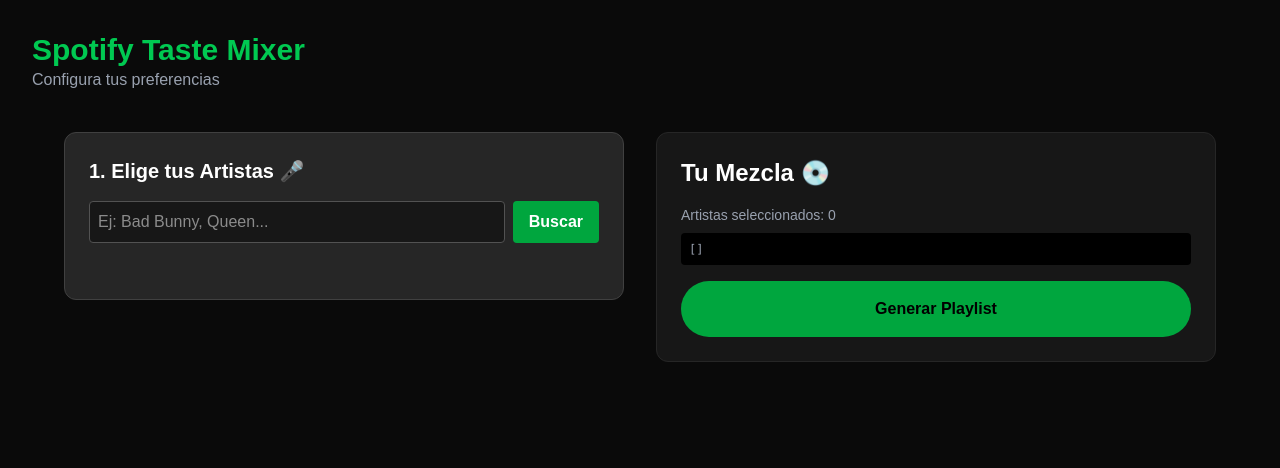
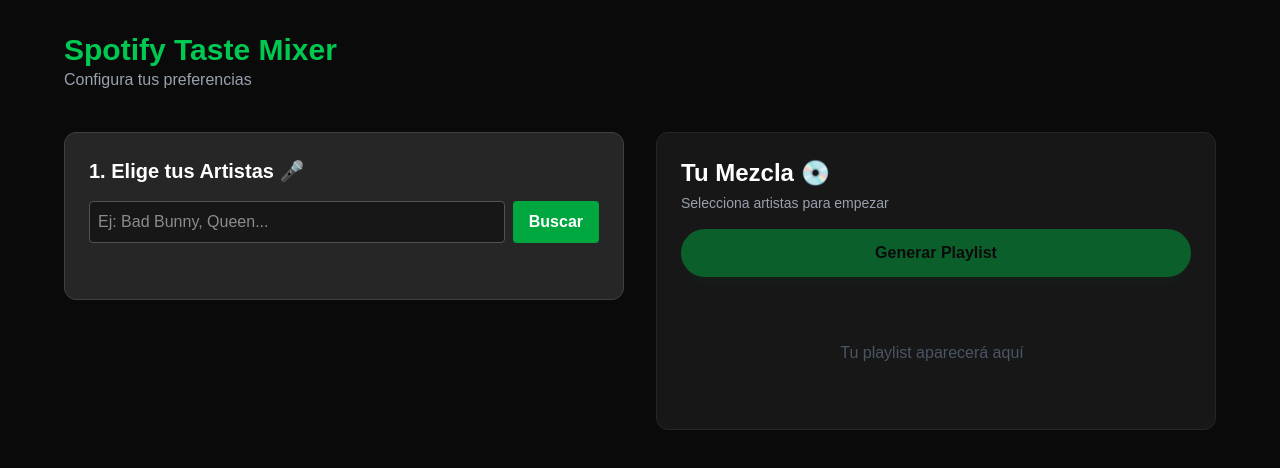
Before and after one commit to nataliatercero/PWEBspotifymix, a Next.js app: page /dashboard in a window 1280 px wide. Shown: the top 468 px of the page. Built offline with nearby package versions, Linux system fonts and the light colour scheme; sample sign-in values are in the browser's storage.

Commit message:
Logica de generacion de playlist y track card
Añadida función getArtistTopTracks. Creado componente TrackCard. Implementada lógica en Dashboard para buscar canciones de los artistas seleccionados, mezclarlas aleatoriamente y mostrarlas en la interfaz.

```diff
--- a/src/app/dashboard/page.js
+++ b/src/app/dashboard/page.js
@@ -1,14 +1,19 @@
 'use client';
+
 import { useEffect, useState } from 'react';
 import { useRouter } from 'next/navigation';
 import ArtistWidget from '@/components/widgets/ArtistWidget';
+import TrackCard from '@/components/TrackCard';
+import { getArtistTopTracks } from '@/lib/spotify';
 
 export default function Dashboard() {
   const router = useRouter();
   const [token, setToken] = useState(null);
 
-  // Estado para guardar lo que elija el usuario
+  // Estado de la aplicación
   const [misArtistas, setMisArtistas] = useState([]);
+  const [playlist, setPlaylist] = useState([]); // Aquí se guardan las canciones generadas
+  const [isGenerating, setIsGenerating] = useState(false);
 
   useEffect(() => {
     const t = localStorage.getItem('spotify_token');
@@ -16,39 +21,88 @@
     else setToken(t);
   }, [router]);
 
+  const handleGeneratePlaylist = async () => {
+    if (misArtistas.length === 0) return;
+    setIsGenerating(true);
+    setPlaylist([]); // Limpiar la lista anterior
+
+    try {
+      // Pedimos las Top Tracks de CADA artista seleccionado
+      const promises = misArtistas.map(artist => getArtistTopTracks(artist.id, token));
+      const results = await Promise.all(promises);
+
+      // Juntamos todos los resultados en una sola lista (flat)
+      let allTracks = results.flat();
+
+      // Mezclamos aleatoriamente para que no salgan por orden de artista
+      allTracks = allTracks.sort(() => Math.random() - 0.5);
+
+      // Guardamos en el estado
+      setPlaylist(allTracks);
+    } catch (error) {
+      console.error("Error generando playlist:", error);
+    } finally {
+      setIsGenerating(false);
+    }
+  };
+
+  // Función para borrar una canción individual
+  const removeTrack = (trackId) => {
+    setPlaylist(playlist.filter(t => t.id !== trackId));
+  };
+
   if (!token) return null;
 
   return (
     <div className="min-h-screen bg-neutral-950 text-white p-8">
-      <header className="mb-10 flex justify-between items-center">
-        <div>
-            <h1 className="text-3xl font-bold text-green-500">Spotify Taste Mixer</h1>
-            <p className="text-gray-400">Configura tus preferencias</p>
-        </div>
+      <header className="mb-10 max-w-6xl mx-auto">
+        <h1 className="text-3xl font-bold text-green-500">Spotify Taste Mixer</h1>
+        <p className="text-gray-400">Configura tus preferencias</p>
       </header>
 
-      <main className="grid grid-cols-1 md:grid-cols-2 gap-8 max-w-6xl mx-auto">
+      <main className="grid grid-cols-1 lg:grid-cols-2 gap-8 max-w-6xl mx-auto">
 
         <div className="space-y-6">
           <ArtistWidget
             token={token}
-            onSelectionChange={(artistas) => setMisArtistas(artistas)}
+            onSelectionChange={setMisArtistas}
           />
-
         </div>
 
-        <div className="bg-neutral-900 p-6 rounded-xl border border-neutral-800 h-fit sticky top-8">
-          <h2 className="text-2xl font-bold mb-4">Tu Mezcla 💿</h2>
-          <div className="text-gray-400 text-sm mb-4">
-            <p>Artistas seleccionados: {misArtistas.length}</p>
-            <pre className="mt-2 text-xs bg-black p-2 rounded">
-              {JSON.stringify(misArtistas.map(a => a.name), null, 2)}
-            </pre>
+        <div className="bg-neutral-900 p-6 rounded-xl border border-neutral-800 h-fit sticky top-8 flex flex-col max-h-[80vh]">
+          <div className="mb-4">
+            <h2 className="text-2xl font-bold flex items-center gap-2">
+              Tu Mezcla 💿
+              {playlist.length > 0 && <span className="text-sm bg-neutral-700 px-2 py-1 rounded text-gray-300">{playlist.length} canciones</span>}
+            </h2>
+            <p className="text-gray-400 text-sm mt-1">
+              {misArtistas.length === 0 ? 'Selecciona artistas para empezar' : `Basado en ${misArtistas.length} artistas seleccionados`}
+            </p>
           </div>
 
-          <button className="w-full py-4 bg-green-600 text-black font-bold rounded-full hover:bg-green-500 transition disabled:opacity-50 disabled:cursor-not-allowed">
-            Generar Playlist
+          <button
+            onClick={handleGeneratePlaylist}
+            disabled={misArtistas.length === 0 || isGenerating}
+            className="w-full py-3 bg-green-600 text-black font-bold rounded-full hover:bg-green-500 transition disabled:opacity-50 disabled:cursor-not-allowed mb-6 shadow-lg shadow-green-900/20"
+          >
+            {isGenerating ? 'Mezclando...' : 'Generar Playlist'}
           </button>
+
+          <div className="flex-1 overflow-y-auto space-y-2 pr-2">
+            {playlist.length === 0 && !isGenerating ? (
+              <div className="text-center text-gray-600 py-10">
+                <p>Tu playlist aparecerá aquí</p>
+              </div>
+            ) : (
+              playlist.map(track => (
+                <TrackCard
+                  key={track.id}
+                  track={track}
+                  onRemove={removeTrack}
+                />
+              ))
+            )}
+          </div>
         </div>
 
       </main>
--- /dev/null
+++ b/src/components/TrackCard.jsx
@@ -0,0 +1,43 @@
+'use client';
+
+export default function TrackCard({ track, onRemove }) {
+  // Convertir milisegundos a minutos:segundos
+  const formatTime = (ms) => {
+    const minutes = Math.floor(ms / 60000);
+    const seconds = ((ms % 60000) / 1000).toFixed(0);
+    return `${minutes}:${seconds < 10 ? '0' : ''}${seconds}`;
+  };
+
+  return (
+    <div className="flex items-center justify-between p-3 bg-neutral-800 rounded hover:bg-neutral-700 group transition">
+      <div className="flex items-center gap-3 overflow-hidden">
+        <img
+          src={track.album.images[2]?.url}
+          alt={track.name}
+          className="w-12 h-12 rounded object-cover"
+        />
+
+        <div className="flex flex-col truncate">
+          <span className="font-semibold text-white truncate">{track.name}</span>
+          <span className="text-xs text-gray-400 truncate">
+            {track.artists.map(a => a.name).join(', ')}
+          </span>
+        </div>
+      </div>
+
+      <div className="flex items-center gap-4">
+        <span className="text-xs text-gray-500 font-mono">
+          {formatTime(track.duration_ms)}
+        </span>
+
+        <button
+          onClick={() => onRemove(track.id)}
+          className="text-gray-500 hover:text-red-500 opacity-0 group-hover:opacity-100 transition"
+          title="Quitar canción"
+        >
+          ✕
+        </button>
+      </div>
+    </div>
+  );
+}
--- a/src/lib/spotify.js
+++ b/src/lib/spotify.js
@@ -22,3 +22,9 @@
   const data = await fetchSpotify(`/search?type=artist&q=${encodeURIComponent(query)}&limit=5`, token);
   return data?.artists?.items || [];
 }
+
+// 2. Obtener Top Tracks de un artista
+export async function getArtistTopTracks(artistId, token) {
+  const data = await fetchSpotify(`/artists/${artistId}/top-tracks?market=ES`, token);
+  return data?.tracks || [];
+}
```
